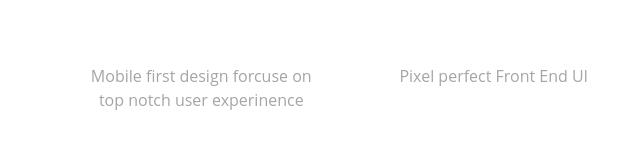
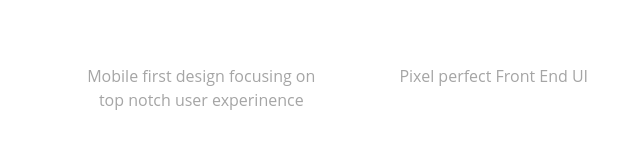
Before and after one commit to niyambhat/niyambhat.github.io, a plain HTML site: page index.html in a window 1280 px wide. Shown: the part 1728-1895 px from the top of the page, 0-640 px from the left. Drawn offline with Linux system fonts and the light colour scheme.

Commit message:
Update index.html

```diff
--- a/index.html
+++ b/index.html
@@ -120,7 +120,7 @@
           <div class="service_block">
 
             <h3 class="animated fadeInUp wow">Front-end</h3>
-            <p class="animated fadeInDown wow">Mobile first design forcuse on top notch user experinence</p>
+            <p class="animated fadeInDown wow">Mobile first design focusing on top notch user experinence</p>
           </div>
         </div>
         <div class="col-md-3">
```
